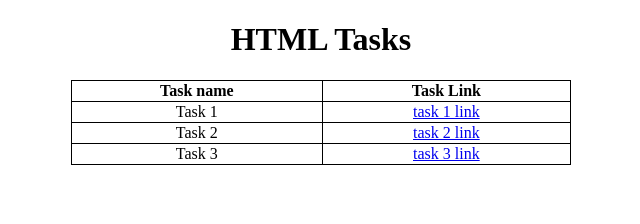
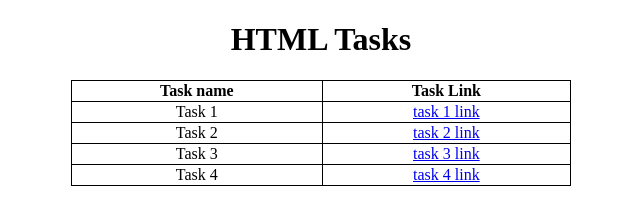
Before and after one commit to ALIE-hub/mernTask, a plain HTML site: page index.html in a window 1280 px wide. Shown: the whole page, without its empty margins (319-959 px from the left). Drawn offline with Linux system fonts and the light colour scheme.

Commit message:
Add files via upload

```diff
--- a/index.html
+++ b/index.html
@@ -42,6 +42,10 @@
             <td>Task 3</td>
             <td><a href="task3.html">task 3 link</a></td>
         </tr>
+        <tr>
+            <td>Task 4</td>
+            <td><a href="task4.html">task 4 link</a></td>
+        </tr>
        </table>
     </body>
 </html>
```
